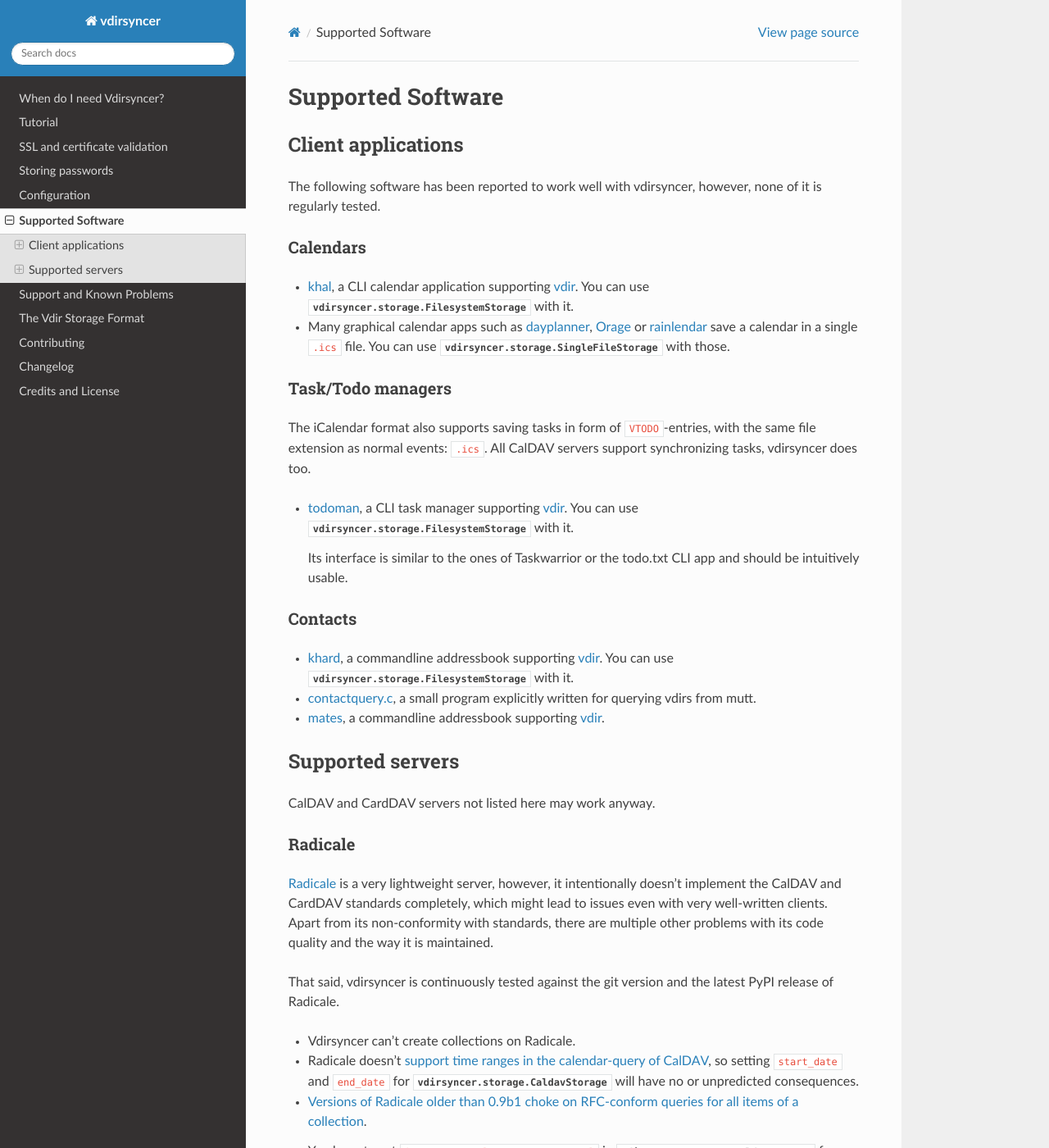
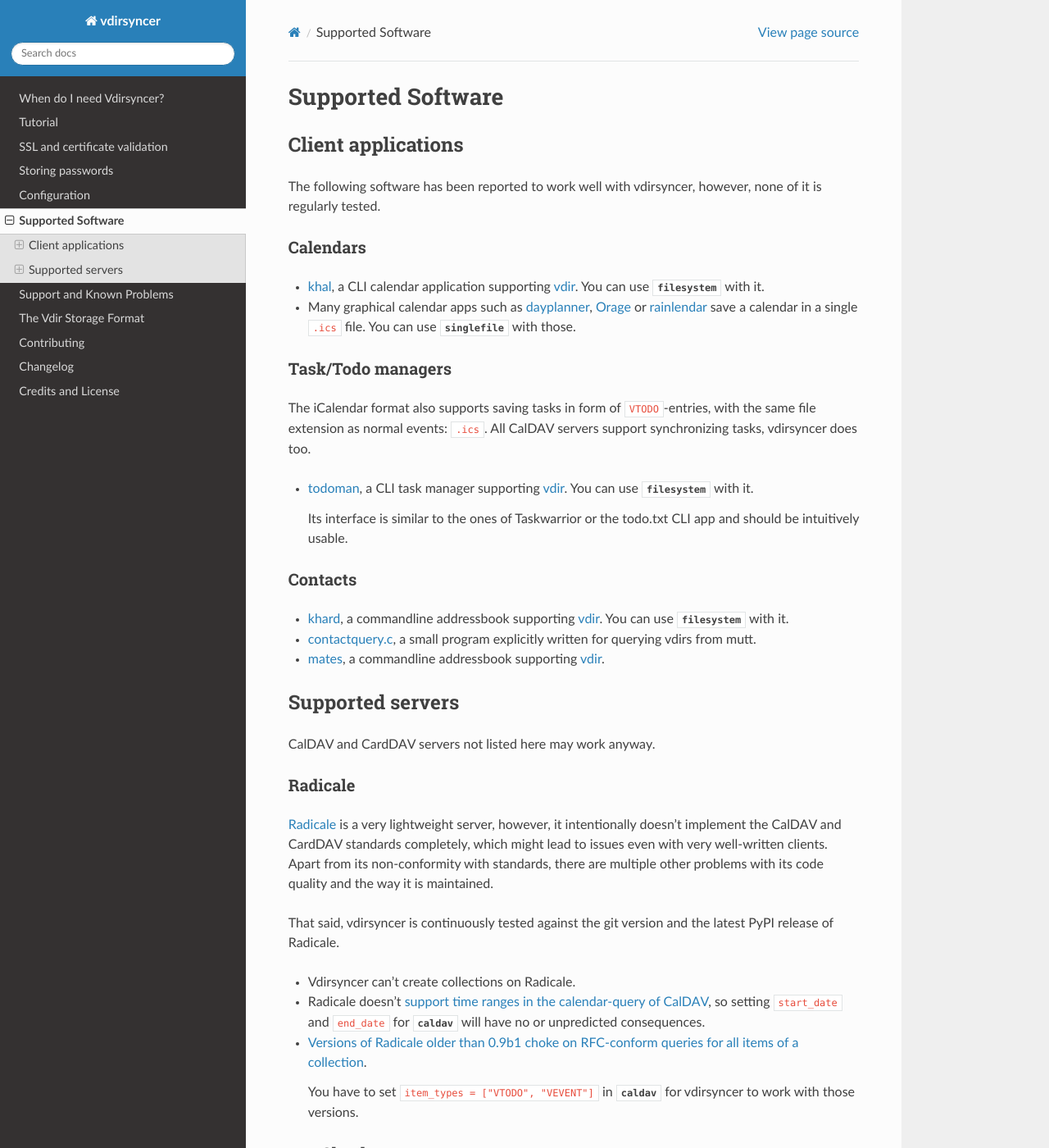
Before and after one commit to pimutils/vdirsyncer, a Sphinx documentation site: the page built from docs/supported.rst, in a window 1280 px wide and 1400 px high. Shown: the whole window at 82% size. Built offline with Sphinx 7.4.7 and the Read the Docs theme 2.0.0, drawn with Linux system fonts in a browser that asks for light colours; the version number could not be read and is left out; some of the changed text lies outside the part shown.

Commit message:
Massively improve doc refs
Fix #243

```diff
--- a/docs/conf.py
+++ b/docs/conf.py
@@ -91,10 +91,23 @@
     Sphinx' __init__ signature removed.'''
 
     objtype = 'storage'
-    directivetype = 'attribute'
+    domain = None
+    directivetype = 'storage'
+    option_spec = {}
+
+    @classmethod
+    def can_document_member(cls, member, membername, isattr, parent):
+        from vdirsyncer.storage.base import Storage
+        return isinstance(member, Storage)
 
     def format_signature(self):
         return ''
+
+    def add_directive_header(self, sig):
+        directive = getattr(self, 'directivetype', self.objtype)
+        name = self.object.storage_name
+        self.add_line(u'.. %s:: %s%s' % (directive, name, sig),
+                      '<autodoc>')
 
     def get_doc(self, encoding=None, ignore=1):
         from vdirsyncer.cli.utils import format_storage_config
@@ -105,6 +118,9 @@
 
 
 def setup(app):
+    from sphinx.domains.python import PyObject
+    app.add_object_type('storage', 'storage', 'pair: %s; storage',
+                        doc_field_types=PyObject.doc_field_types)
     app.add_role('gh', github_issue_role)
     app.add_role('ghpr', github_issue_role)
     app.add_autodocumenter(StorageDocumenter)
--- a/docs/problems.rst
+++ b/docs/problems.rst
@@ -19,10 +19,8 @@
 Debian has had its problems in the past with the Python requests package, see
 :gh:`82` and :gh:`140`. You have several options for solving this problem:
 
-- Set the ``auth`` parameter of :py:class:`vdirsyncer.storage.CaldavStorage`,
-  :py:class:`vdirsyncer.storage.CarddavStorage`, and/or
-  :py:class:`vdirsyncer.storage.HttpStorage` to ``basic`` or ``digest`` (not
-  ``guess``).
+- Set the ``auth`` parameter of :storage:`caldav`, :storage:`carddav`, and/or
+  :storage:`http` to ``basic`` or ``digest`` (not ``guess``).
 
 - Upgrade your installation of the Debian requests package to at least version
   ``2.4.3-1``.
--- a/docs/supported.rst
+++ b/docs/supported.rst
@@ -12,11 +12,11 @@
 ---------
 
 - khal_, a CLI calendar application supporting :doc:`vdir <vdir>`. You can use
-  :py:class:`vdirsyncer.storage.FilesystemStorage` with it.
+  :storage:`filesystem` with it.
 
 - Many graphical calendar apps such as dayplanner_, Orage_ or rainlendar_ save
-  a calendar in a single ``.ics`` file. You can use
-  :py:class:`vdirsyncer.storage.SingleFileStorage` with those.
+  a calendar in a single ``.ics`` file. You can use :storage:`singlefile` with
+  those.
 
 .. _khal: http://lostpackets.de/khal/
 .. _dayplanner: http://www.day-planner.org/
@@ -31,7 +31,7 @@
 support synchronizing tasks, vdirsyncer does too.
 
 - todoman_, a CLI task manager supporting :doc:`vdir <vdir>`.  You can use
-  :py:class:`vdirsyncer.storage.FilesystemStorage` with it.
+  :storage:`filesystem` with it.
 
   Its interface is similar to the ones of Taskwarrior or the todo.txt CLI app
   and should be intuitively usable.
@@ -43,7 +43,7 @@
 --------
 
 - khard_, a commandline addressbook supporting :doc:`vdir <vdir>`.  You can use
-  :py:class:`vdirsyncer.storage.FilesystemStorage` with it.
+  :storage:`filesystem` with it.
 
 - contactquery.c_, a small program explicitly written for querying vdirs from
   mutt.
@@ -76,15 +76,14 @@
 - Vdirsyncer can't create collections on Radicale.
 - Radicale doesn't `support time ranges in the calendar-query of CalDAV
   <https://github.com/Kozea/Radicale/issues/146>`_, so setting ``start_date``
-  and ``end_date`` for :py:class:`vdirsyncer.storage.CaldavStorage` will have
-  no or unpredicted consequences.
+  and ``end_date`` for :storage:`caldav` will have no or unpredicted
+  consequences.
 
 - `Versions of Radicale older than 0.9b1 choke on RFC-conform queries for all
   items of a collection <https://github.com/Kozea/Radicale/issues/143>`_.
 
   You have to set ``item_types = ["VTODO", "VEVENT"]`` in
-  :py:class:`vdirsyncer.storage.CaldavStorage` for vdirsyncer to work with
-  those versions.
+  :storage:`caldav` for vdirsyncer to work with those versions.
 
 .. _Radicale: http://radicale.org/
 
--- a/docs/tutorial.rst
+++ b/docs/tutorial.rst
@@ -89,9 +89,8 @@
 ``.vcf`` files which all contain a contact in ``VCARD`` format each. You can
 modify their content, add new ones and delete some [1]_, and your changes will be
 synchronized to the CalDAV server after you run ``vdirsyncer sync`` again. For
-further reference, it uses the storages
-:py:class:`vdirsyncer.storage.FilesystemStorage` and
-:py:class:`vdirsyncer.storage.CarddavStorage`.
+further reference, it uses the storages :storage:`filesystem` and
+:storage:`carddav`.
 
 .. [1] You'll want to :doc:`use a helper program for this <supported>`.
 
--- a/docs/vdir.rst
+++ b/docs/vdir.rst
@@ -5,8 +5,7 @@
 This document describes a standard for storing calendars and contacts on a
 filesystem, with the main goal of being easy to implement.
 
-Vdirsyncer synchronizes to vdirs via
-:py:class:`vdirsyncer.storage.filesystem.FilesystemStorage`. Each vdir
+Vdirsyncer synchronizes to vdirs via :storage:`filesystem`. Each vdir
 (basically just a directory with some files in it) represents a calendar or
 addressbook.
 
```
Also changed, not shown: CHANGELOG.rst (+6 -11 lines), 1 other file.
